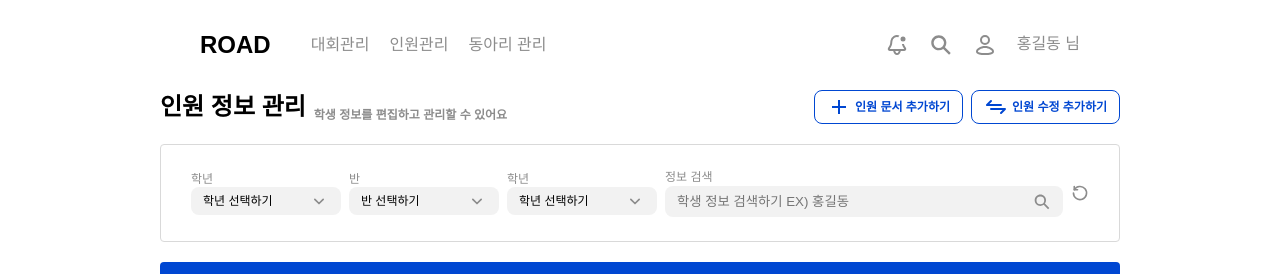
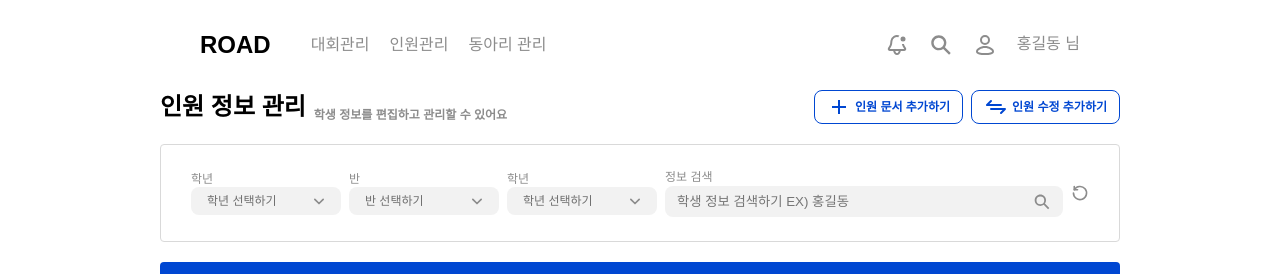
Before and after one commit to Log-Road/Road_FrontEnd_Admin, a React (Create React App) app: page /person in a window 1280 px wide. Shown: the top 274 px of the page. Built offline with nearby package versions, Linux system fonts and the light colour scheme; a web font is replaced by a local one.

Commit message:
💄 :: 드롭다운 박스 패딩 값 수정

```diff
--- a/src/Components/Common/DropBox.tsx
+++ b/src/Components/Common/DropBox.tsx
@@ -51,7 +51,7 @@ const DropBoxContainer = styled.div`
   display: flex;
   justify-content: space-between;
   align-items: center;
-  padding: 4px 12px;
+  padding: 4px 12px 4px 16px;
   gap: 16px;
   border-radius: 8px;
   background-color: ${color.gray[100]};
@@ -77,4 +77,5 @@ const OptionItem = styled.div`
 
 const SelectedText = styled.p`
   ${font.medium12}
+  color: ${color.gray[600]};
 `;
```
